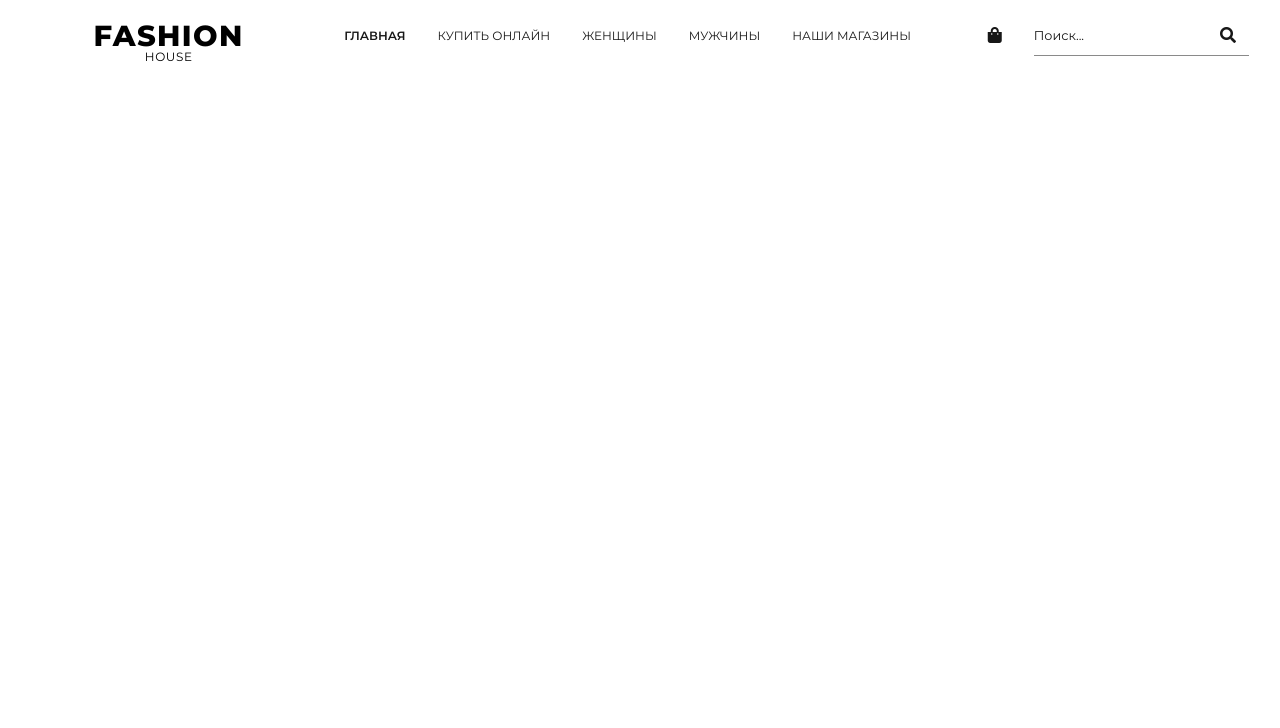
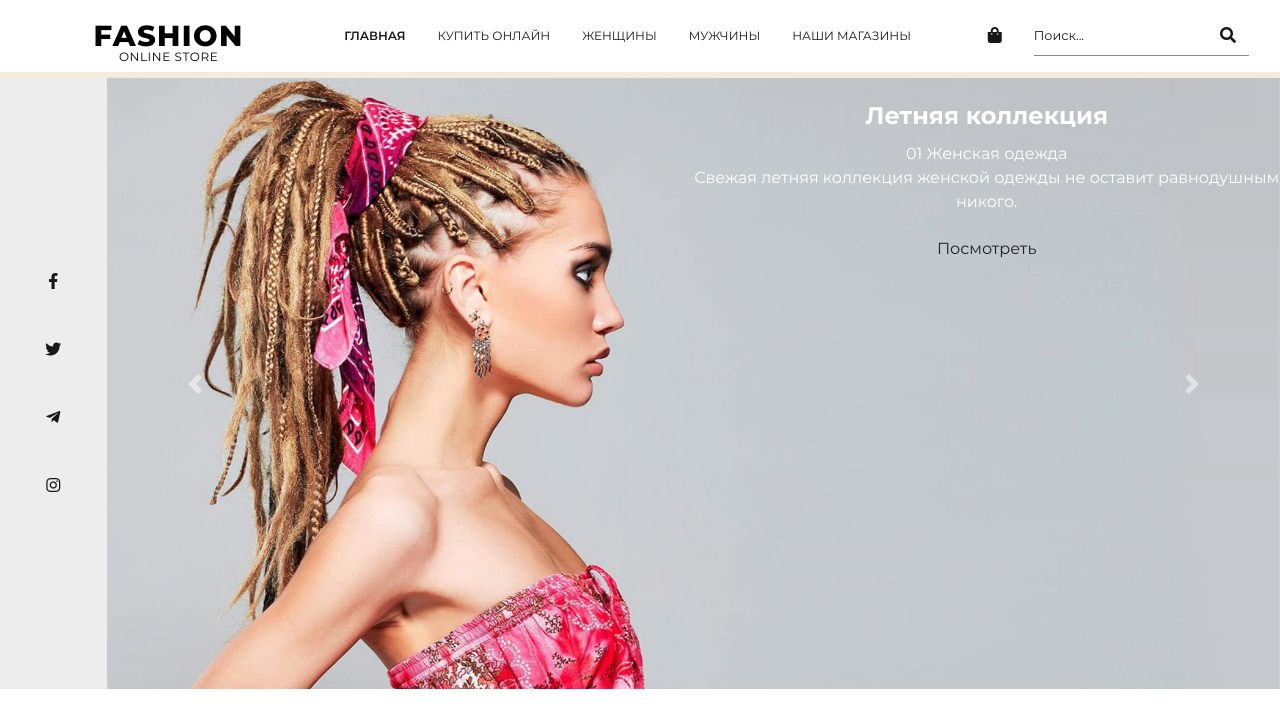
Before and after one commit to starayadm/Fashion-Store, a website: page app/index.html in a window 1280 px wide. Drawn offline with Linux system fonts and the light colour scheme.

Commit message:
Hero section layout with default bootstrap columns is finished

```diff
--- a/app/index.html
+++ b/app/index.html
@@ -2,8 +2,8 @@
 <html lang="ru">
   <head>
     <meta charset="utf-8" />
-    <title>Fashion House</title>
-    <meta name="description" content="Fashion House" />
+    <title>Fashion Online Store</title>
+    <meta name="description" content="Fashion Online Store" />
     <meta name="viewport" content="width=device-width" />
     <link rel="icon" href="img/favicon.png" />
     <!-- <meta property="og:image" content="img/dest/preview.jpg"> -->
@@ -18,9 +18,8 @@
             <nav class="navbar navbar-expand-xl navbar-light">
               <a class="navbar-brand" href="#"
                 ><span>Fashion</span>
-                <p>House</p></a
+                <p>Online Store</p></a
               >
-
               <button
                 class="navbar-toggler"
                 type="button"
@@ -72,6 +71,103 @@
         </div>
       </div>
     </header>
+    <main>
+      <section class="hero">
+        <div class="row no-gutters justify-content-between">
+          <div class="col-12 col-md-1">
+            <div class="hero__social">
+              <ul class="social">
+                <li class="social__item">
+                  <a href="#" class="social__link"
+                    ><i class="fab fa-facebook-f"></i
+                  ></a>
+                </li>
+                <li class="social__item">
+                  <a href="#" class="social__link"
+                    ><i class="fab fa-twitter"></i
+                  ></a>
+                </li>
+                <li class="social__item">
+                  <a href="#" class="social__link"
+                    ><i class="fab fa-telegram-plane"></i
+                  ></a>
+                </li>
+                <li class="social__item">
+                  <a href="#" class="social__link"
+                    ><i class="fab fa-instagram"></i
+                  ></a>
+                </li>
+              </ul>
+            </div>
+          </div>
+          <div class="col-12 col-md-11">
+            <div class="hero__carousel">
+              <div
+                id="heroCarousel"
+                class="carousel slide"
+                data-ride="carousel"
+              >
+                <div class="carousel-inner">
+                  <div class="carousel-item active">
+                    <img
+                      src="./images/dest/slide-1.jpg"
+                      class="d-block w-100"
+                      alt="#"
+                    />
+                    <div class="hero__carousel-content">
+                      <div class="row no-gutters">
+                        <div class="col-6 offset-6">
+                          <div class="carousel-caption">
+                            <h2>Летняя коллекция</h2>
+                            <div class="hero__carousel-tagline">
+                              <span class="num">01</span>
+                              <span class="text">Женская одежда</span>
+                            </div>
+                            <div class="hero__carousel-text">
+                              <p>
+                                Свежая летняя коллекция женской одежды не
+                                оставит равнодушным никого.
+                              </p>
+                            </div>
+                            <a href="#" class="btn hero__carousel-btn"
+                              >Посмотреть</a
+                            >
+                          </div>
+                        </div>
+                      </div>
+                    </div>
+                  </div>
+                </div>
+                <a
+                  class="carousel-control-prev"
+                  href="#heroCarousel"
+                  role="button"
+                  data-slide="prev"
+                >
+                  <span
+                    class="carousel-control-prev-icon"
+                    aria-hidden="true"
+                  ></span>
+                  <span class="sr-only">Назад</span>
+                </a>
+                <a
+                  class="carousel-control-next"
+                  href="#heroCarousel"
+                  role="button"
+                  data-slide="next"
+                >
+                  <span
+                    class="carousel-control-next-icon"
+                    aria-hidden="true"
+                  ></span>
+                  <span class="sr-only">Далее</span>
+                </a>
+              </div>
+            </div>
+          </div>
+        </div>
+      </section>
+    </main>
 
     <script src="js/app.min.js"></script>
   </body>
--- a/app/sass/_config.sass
+++ b/app/sass/_config.sass
@@ -3,6 +3,7 @@
 @import "node_modules/bootstrap/scss/functions"
 @import "node_modules/bootstrap/scss/variables"
 @import "node_modules/bootstrap/scss/mixins"
+@import "node_modules/bootstrap/scss/carousel"
 @import "node_modules/bootstrap/scss/root"
 @import "node_modules/bootstrap/scss/reboot"
 @import "node_modules/bootstrap/scss/grid"
@@ -16,15 +17,18 @@
 
 // USER VARIABLES SECTION
 
-$accent: #171717 // Accent Color
-$fontsize: 16px // Body Font Size
-$textcolor: #171717 // Text Color
+$accent: #171717
+$textcolor: #171717
+$light-gray: #ededed
+$brand-color: #000
+$theme-colors: ("primary": #171717)
+
+
 $system: -apple-system, BlinkMacSystemFont, Arial, sans-serif // System Font Family
 $montserrat: Montserrat, sans-serif
 $opensans: "Open Sans", sans-serif
 
-$theme-colors: ("primary": #171717)
-$brand-color: #000
+$fontsize: 16px
 
 // Bootstrap compatible gutter variable => $gutter
 
@@ -50,7 +54,9 @@ $gutter: $grid-gutter-width
 @include font("Montserrat", normal, 700, "../fonts/MontserratBold.woff2")
 @include font("Montserrat", normal, 800, "../fonts/MontserratExtraBold.woff2")
 
+@include font("Font Awesome 5 Brands", normal, 400, "../fonts/webfonts/fa-brands-400.woff2")
 @include font("Font Awesome 5 Free", normal, 900, "../fonts/webfonts/fa-solid-900.woff2")
+
 
 
 // GENERAL DOCUMENT STYLES
--- a/app/sass/main.sass
+++ b/app/sass/main.sass
@@ -1,9 +1,10 @@
 @import config
 
-// CUSTOM USER STYLES & IMPORTS
+//--------------------- Main Header
 
 .main-header
 	text-transform: uppercase
+	background-color: $white
 
 .navbar
 	margin-left: 5%
@@ -65,3 +66,47 @@
 .header-search
 	&__btn
 		color: $textcolor
+
+//--------------------- Hero Section
+
+.hero
+	position: relative
+	// height: 80vh
+	border-top: 6px solid #f3ebdc
+	&__social
+		height: 100%
+		display: flex
+		justify-content: center
+		align-items: center
+		background-color: $light-gray
+	&__carousel-content
+		position: absolute
+		top: 0
+		left: 0
+		z-index: 10
+		width: 100%
+
+.social
+	width: 100%
+	display: flex
+	justify-content: space-around
+	align-items: center
+	margin: 0
+	padding: 1.5rem 0
+	@include media-breakpoint-up(md)
+		flex-direction: column
+	&__item
+		list-style: none
+		&:not(:last-of-type)
+			@include media-breakpoint-up(md)
+				margin-bottom: 44px
+	&__link
+		padding: 0.5rem
+		color: $textcolor
+		transition: color 0.3s ease
+		&:hover, &:focus
+			color: rgba($textcolor, 0.7)
+			outline: none
+
+.carousel-caption
+	position: static
```
Also changed, not shown: app/css/app.min.css, app/images/dest/slide-1.jpg (added), app/images/src/preview.jpg (deleted), app/images/src/slide-1.jpg (added).
